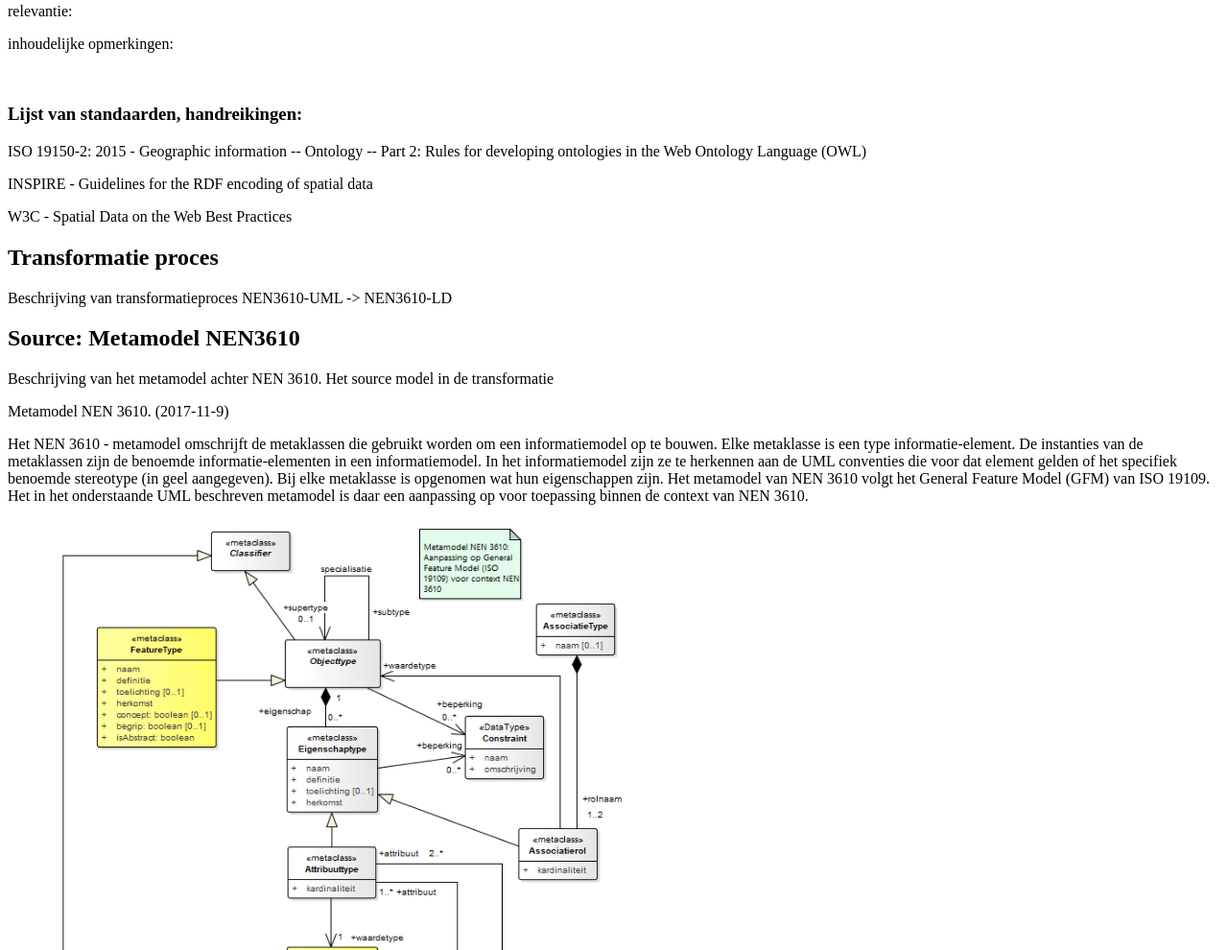
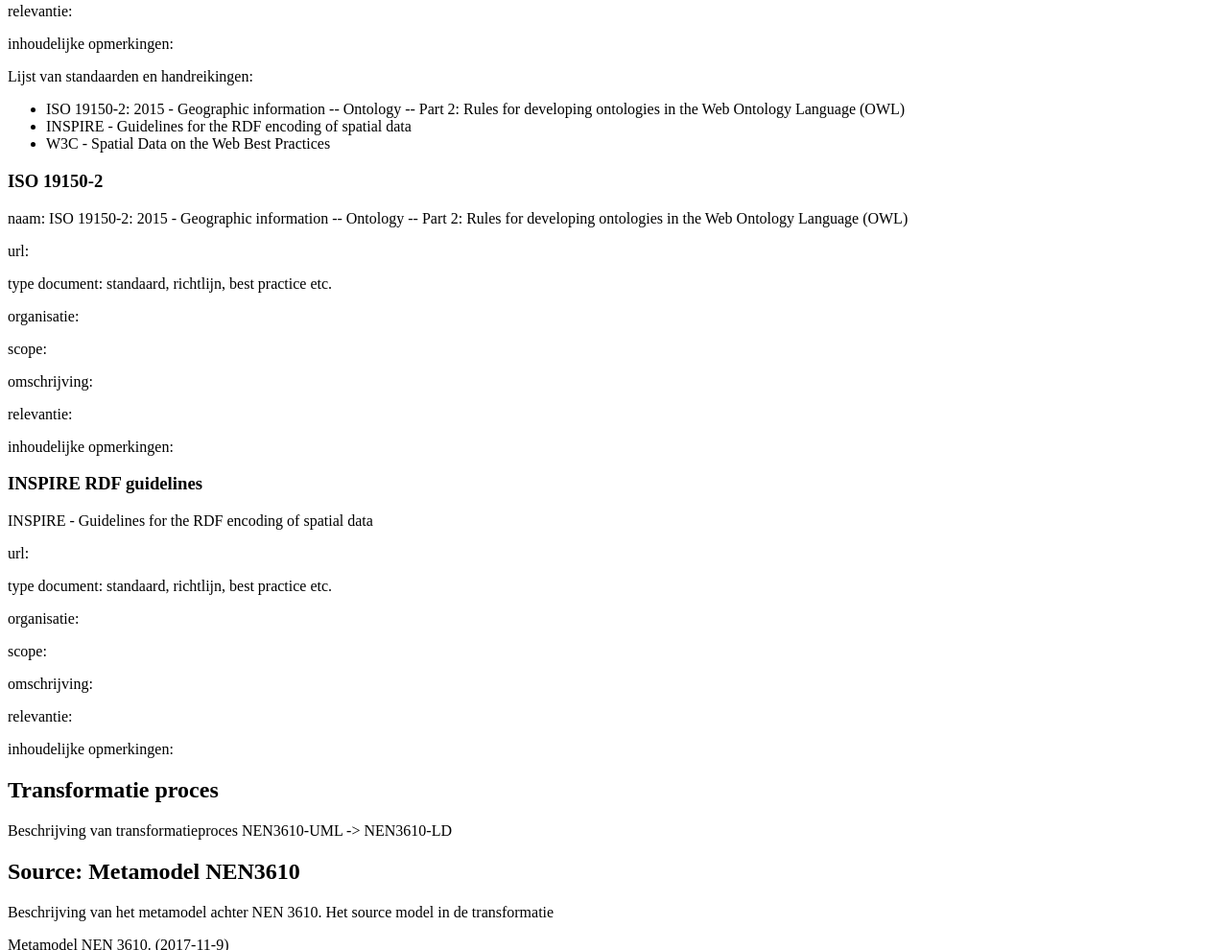
Before and after one commit to Geonovum/NEN3610-Linkeddata, a plain HTML site: page index.html in a window 1280 px wide. Shown: the part 1280-2270 px from the top of the page at 96% size. Drawn offline with Linux system fonts and the light colour scheme.

Commit message:
Update index.html

```diff
--- a/index.html
+++ b/index.html
@@ -54,7 +54,7 @@
 <p>- methode (hoe is de dataset tot standgekomen, afgeleid uit UML, specifieke opmerkingen):</p>
 
   </section>
-  <section id='inventarisatie beschikbare standaarden, handleidingen'>
+  <section id='inventarisatie'>
     <h2>review beschikbare standaarden, handleidingen</h2>
     <p>Er zijn een aantal standaarden en handleidingen die relevant zijn voor de implementatie van geo in LD. Het gaat hierbij specifiek om standaarden die gericht zijn op de relatie tussen modellering van geo-informatie en implementatie daarvan in LD. Van elke standaard wordt kort het toepassingsgebied, een samenvatting en de relevantie voor het NEN 3610 - LD profiel beschreven </p>
 
@@ -66,14 +66,37 @@
     <p>omschrijving:</p>
     <p>relevantie:</p>
     <p>inhoudelijke opmerkingen:</p>
- <br>
- <h3>Lijst van standaarden, handreikingen:</h3>
-    <p>ISO 19150-2: 2015 -  Geographic information -- Ontology -- Part 2: Rules for developing ontologies in the Web Ontology Language (OWL)</p>
-    <p>INSPIRE - Guidelines for the RDF encoding of spatial data</p>
-    <p>W3C - Spatial Data on the Web Best Practices</p>
 
+    <p>Lijst van standaarden en handreikingen:</p>
+    <ul>
+	<li>ISO 19150-2: 2015 -  Geographic information -- Ontology -- Part 2: Rules for developing ontologies in the Web Ontology Language (OWL)</li>
+        <li>INSPIRE - Guidelines for the RDF encoding of spatial data</li>
+        <li>W3C - Spatial Data on the Web Best Practices</li>
+    </ul>
+	<section id='iso19150-2'>
+		<h3>ISO 19150-2</h3>
+		<p>naam: ISO 19150-2: 2015 -  Geographic information -- Ontology -- Part 2: Rules for developing ontologies in the Web Ontology Language (OWL)</p>
+    <p>url:</p>
+    <p>type document: standaard, richtlijn, best practice etc.</p>
+    <p>organisatie:</p>
+    <p>scope:</p>
+    <p>omschrijving:</p>
+    <p>relevantie:</p>
+    <p>inhoudelijke opmerkingen:</p>
 	 </section>
 
+	<section id='inspire-rdfguidelines'>
+		<h3>INSPIRE RDF guidelines</h3>
+		<p>INSPIRE - Guidelines for the RDF encoding of spatial data</p>
+    <p>url:</p>
+    <p>type document: standaard, richtlijn, best practice etc.</p>
+    <p>organisatie:</p>
+    <p>scope:</p>
+    <p>omschrijving:</p>
+    <p>relevantie:</p>
+    <p>inhoudelijke opmerkingen:</p>
+	 </section>
+	</section>
  <section id='Transformatie proces'>
     <h2>Transformatie proces</h2>
     <p>Beschrijving van transformatieproces NEN3610-UML -> NEN3610-LD</p>
```
